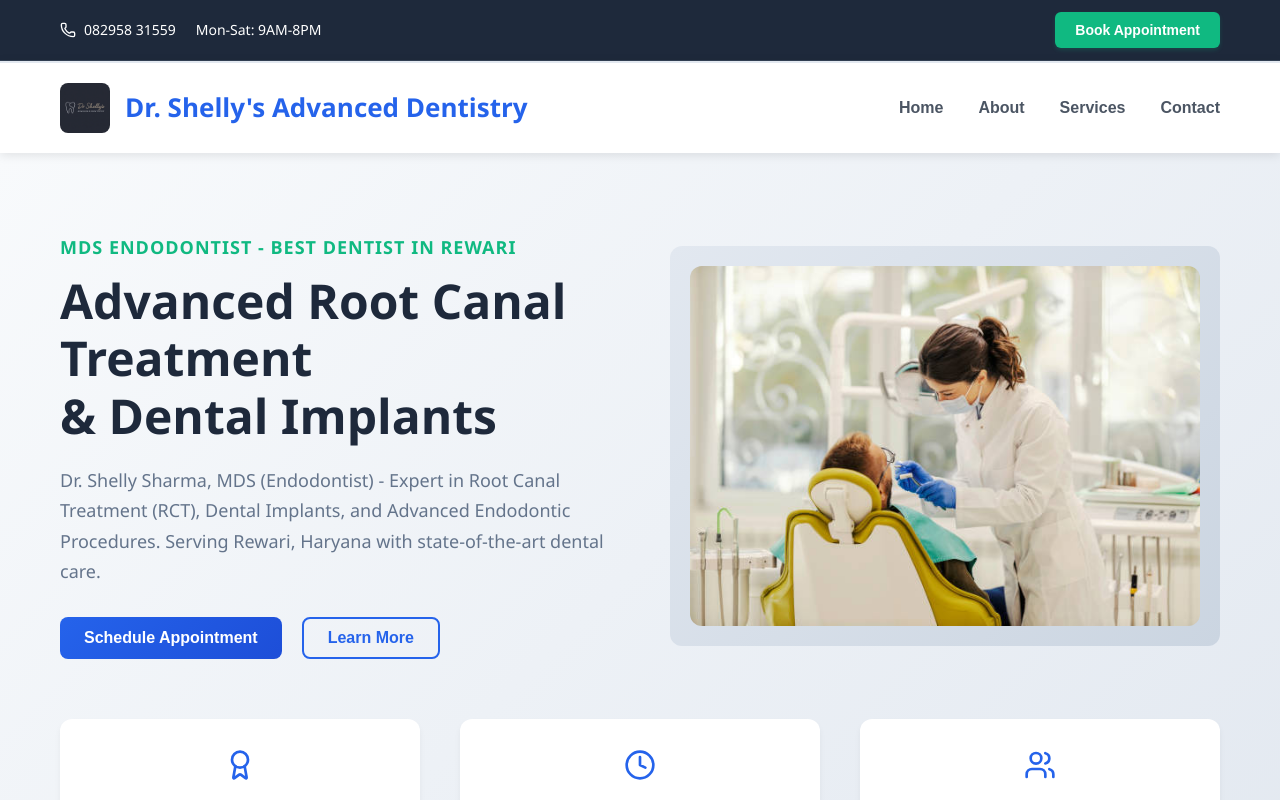
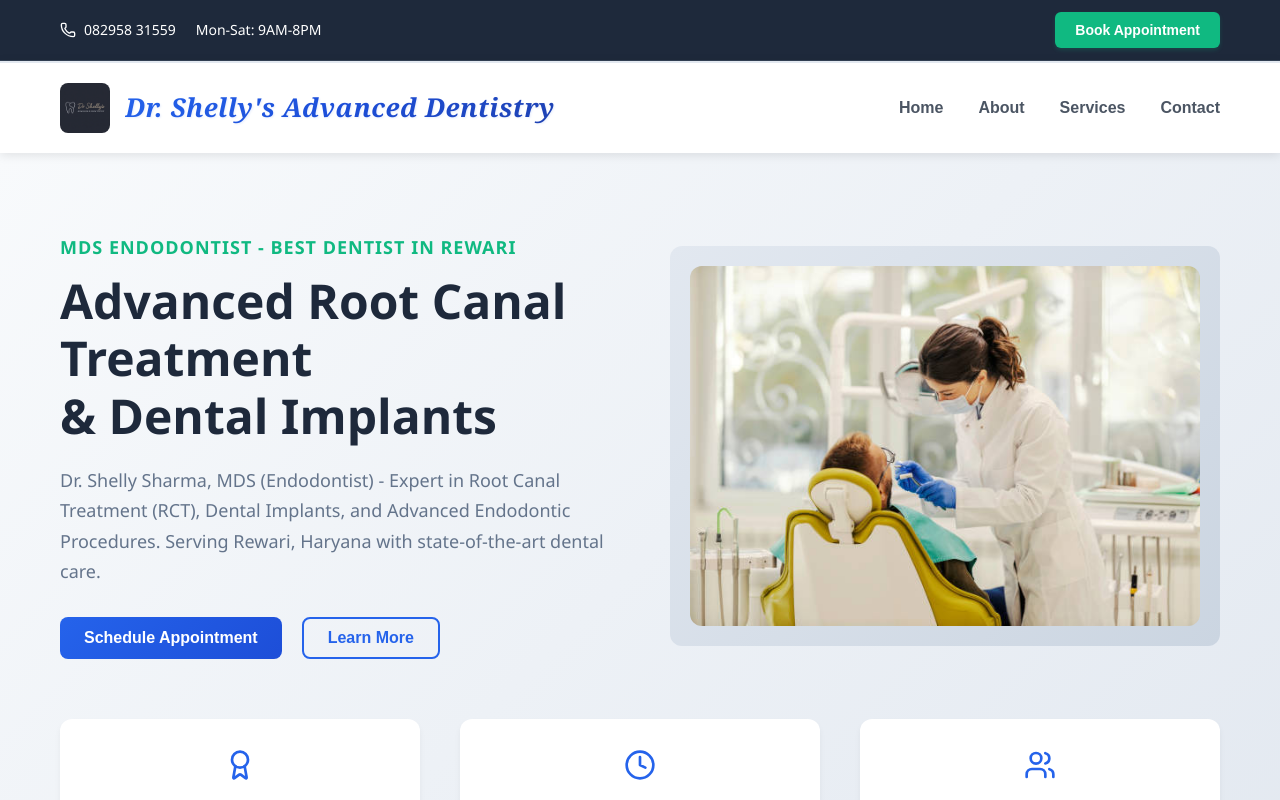
Before and after one commit to gaurshelly90/dr-shelly-advanced-dentistry, a React (Create React App) app: page / in a window 1280 px wide. Shown: the top 800 px of the page. Built offline with nearby package versions, Linux system fonts and the light colour scheme.

Commit message:
Add elegant italic styling with gradient effect to clinic name

```diff
--- a/src/App.css
+++ b/src/App.css
@@ -658,11 +658,24 @@ body {
 }
 
 .logo h1 {
-  color: #2563eb;
+  background: linear-gradient(135deg, #2563eb 0%, #1d4ed8 50%, #1e40af 100%);
+  -webkit-background-clip: text;
+  -webkit-text-fill-color: transparent;
+  background-clip: text;
   font-size: 26px;
   font-weight: 700;
   margin: 0;
   line-height: 1.2;
+  font-style: italic;
+  font-family: 'Georgia', 'Times New Roman', serif;
+  text-shadow: 1px 1px 2px rgba(37, 99, 235, 0.1);
+  letter-spacing: 0.5px;
+  transition: all 0.3s ease;
+}
+
+.logo h1:hover {
+  transform: scale(1.02);
+  filter: brightness(1.1);
 }
 
 .nav {
@@ -1307,7 +1320,8 @@ body {
   }
 
   .logo h1 {
-    font-size: 22px;
+    font-size: 20px;
+    letter-spacing: 0.3px;
   }
 
   .nav {
```
